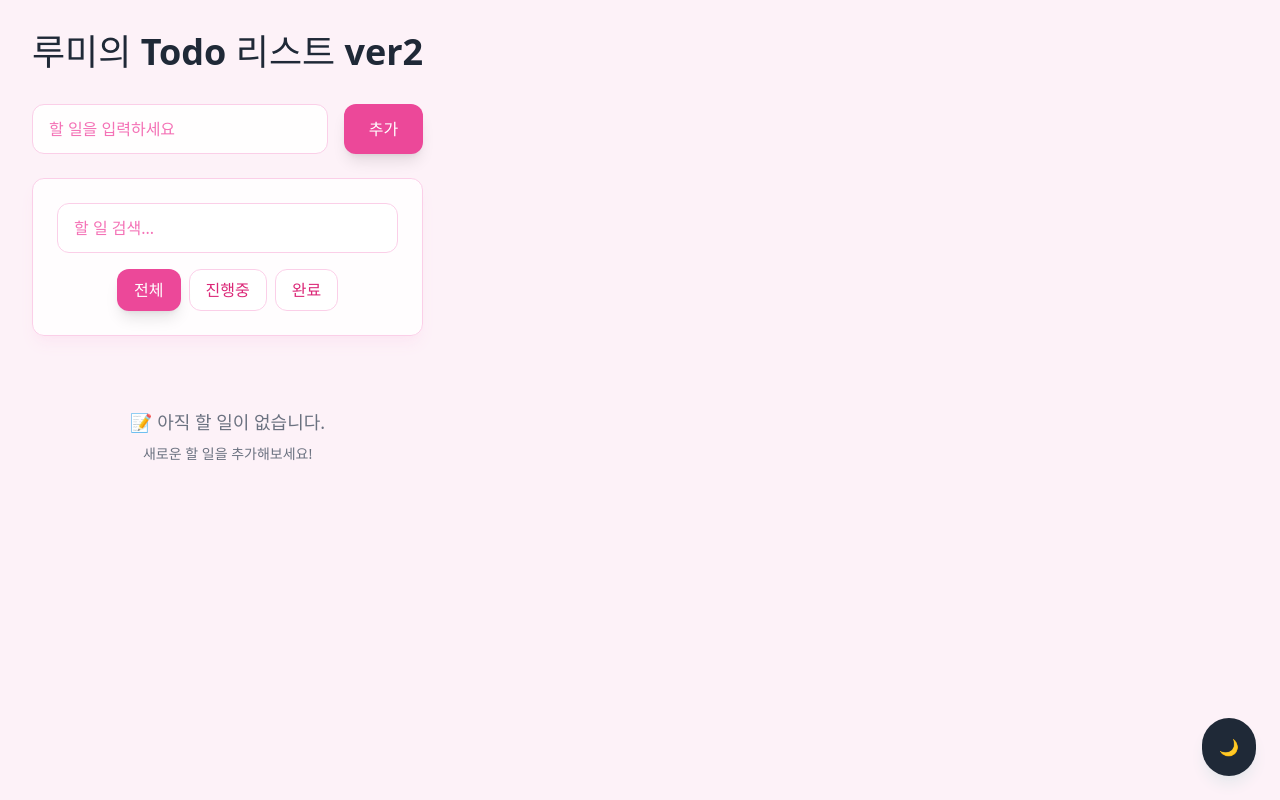
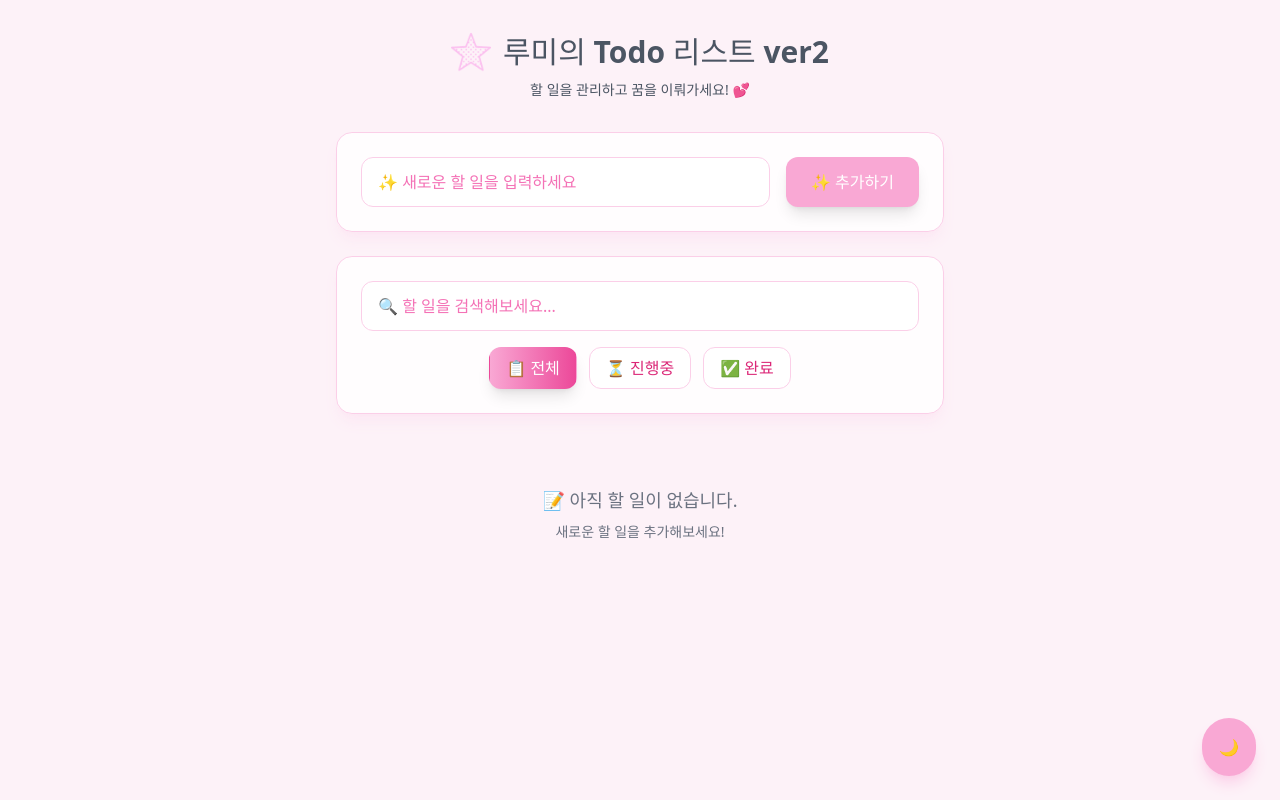
Before and after one commit to seo1120/to-do-ver2, a React (Vite) app: page / in a window 1280 px wide. Built offline with nearby package versions, Linux system fonts and the light colour scheme.

Commit message:
feat : 색상 수정

```diff
--- a/src/TodoApp.jsx
+++ b/src/TodoApp.jsx
@@ -85,14 +85,14 @@ function TodoApp() {
     }
   };
 
-  const toggleTodo = (id) => {
-    setTodos(todos.map((todo, index) =>
-      index === id ? { ...todo, completed: !todo.completed } : todo
+  const toggleTodo = (todoToToggle) => {
+    setTodos(todos.map(todo =>
+      todo === todoToToggle ? { ...todo, completed: !todo.completed } : todo
     ));
   };
 
-  const deleteTodo = (id) => {
-    setTodos(todos.filter((todo, index) => index !== id));
+  const deleteTodo = (todoToDelete) => {
+    setTodos(todos.filter(todo => todo !== todoToDelete));
   };
 
   const reorderTodos = (oldIndex, newIndex) => {
@@ -141,42 +141,58 @@ function TodoApp() {
         ? 'bg-gray-900 text-white'
         : 'bg-pink-50 text-gray-900'
     }`}>
-      <div className="container mx-auto p-4 md:p-8 max-w-4xl">
-        <div className="mb-8">
-          <h1 className={`text-2xl md:text-4xl font-bold text-center ${
-            isDarkMode ? 'text-white' : 'text-gray-800'
+      <div className="container mx-auto p-4 md:p-8 max-w-2xl">
+        <div className="mb-8 text-center">
+          <h1 className={`text-2xl md:text-3xl font-bold mb-2 flex items-center justify-center gap-3 ${
+            isDarkMode ? 'text-white' : 'text-gray-600'
           }`}>
+            <img
+              src="/pink-dot-star96.png"
+              alt="루미"
+              className="w-8 h-8 md:w-10 md:h-10"
+            />
             루미의 Todo 리스트 ver2
           </h1>
+          <p className={`text-sm ${
+            isDarkMode ? 'text-gray-300' : 'text-gray-600'
+          }`}>
+            할 일을 관리하고 꿈을 이뤄가세요! 💕
+          </p>
         </div>
 
       <form onSubmit={(e) => {
         e.preventDefault();
         addTodo();
       }}>
-        <div className="flex flex-col md:flex-row gap-4 mb-6">
+        <div className={`p-6 rounded-2xl mb-6 shadow-lg ${
+          isDarkMode
+            ? 'bg-gray-800/80 backdrop-blur-sm border border-gray-700'
+            : 'bg-white/80 backdrop-blur-sm border border-pink-200 shadow-pink-100'
+        }`}>
+          <div className="flex flex-col md:flex-row gap-4">
             <input
               type="text"
               value={inputText}
               onChange={(e) => setInputText(e.target.value)}
-            placeholder="할 일을 입력하세요"
+              placeholder="✨ 새로운 할 일을 입력하세요"
               className={`flex-1 px-4 py-3 border rounded-xl focus:outline-none focus:ring-2 focus:ring-pink-400 focus:border-pink-400 transition-all duration-300 ${
                 isDarkMode
-                ? 'bg-gray-800/50 border-gray-600 text-white placeholder-gray-400'
+                  ? 'bg-gray-700/50 border-gray-600 text-white placeholder-gray-400'
                   : 'bg-white/90 border-pink-200 text-gray-900 placeholder-pink-400'
               }`}
             />
             <button
               type="submit"
-            className="w-full md:w-auto px-6 py-3 bg-pink-500 hover:bg-pink-600 text-white rounded-xl font-medium transition-all duration-300 shadow-lg hover:shadow-pink-200 hover:scale-105"
+              className="w-full md:w-auto px-6 py-3 bg-pink-300 hover:bg-pink-500 text-white rounded-xl font-medium transition-all duration-300 shadow-lg hover:shadow-pink-200 hover:scale-105"
             >
-            추가
+              ✨ 추가하기
             </button>
+          </div>
         </div>
       </form>
 
       {/* 검색 및 필터 */}
-      <div className={`p-6 rounded-xl mb-6 transition-all duration-300 shadow-lg ${
+      <div className={`p-6 rounded-2xl mb-6 transition-all duration-300 shadow-lg ${
         isDarkMode
           ? 'bg-gray-800/80 backdrop-blur-sm border border-gray-700'
           : 'bg-white/80 backdrop-blur-sm border border-pink-200 shadow-pink-100'
@@ -184,7 +200,7 @@ function TodoApp() {
         <div className="mb-4">
           <input
             type="text"
-            placeholder="할 일 검색..."
+            placeholder="🔍 할 일을 검색해보세요..."
             value={searchText}
             onChange={(e) => setSearchText(e.target.value)}
             className={`w-full px-4 py-3 border rounded-xl focus:outline-none focus:ring-2 focus:ring-pink-400 focus:border-pink-400 transition-all duration-300 ${
@@ -194,42 +210,42 @@ function TodoApp() {
             }`}
           />
         </div>
-        <div className="flex flex-wrap gap-2 justify-center">
+        <div className="flex flex-wrap gap-3 justify-center">
           <button
             className={`px-4 py-2 rounded-xl font-medium transition-all duration-300 ${
               filter === 'all'
-                ? 'bg-pink-500 text-white shadow-lg'
+                ? 'bg-gradient-to-r from-pink-300 to-pink-500 text-white shadow-lg'
                 : isDarkMode
                   ? 'bg-gray-700/50 text-gray-300 border border-gray-600 hover:bg-gray-600 hover:scale-105'
                   : 'bg-white/80 text-pink-600 border border-pink-200 hover:bg-pink-50 hover:scale-105'
             }`}
             onClick={() => setFilter('all')}
           >
-            전체
+            📋 전체
           </button>
           <button
             className={`px-4 py-2 rounded-xl font-medium transition-all duration-300 ${
               filter === 'active'
-                ? 'bg-pink-500 text-white shadow-lg'
+                ? 'bg-gradient-to-r from-pink-300 to-pink-500 text-white shadow-lg'
                 : isDarkMode
                   ? 'bg-gray-700/50 text-gray-300 border border-gray-600 hover:bg-gray-600 hover:scale-105'
                   : 'bg-white/80 text-pink-600 border border-pink-200 hover:bg-pink-50 hover:scale-105'
             }`}
             onClick={() => setFilter('active')}
           >
-            진행중
+            ⏳ 진행중
           </button>
           <button
             className={`px-4 py-2 rounded-xl font-medium transition-all duration-300 ${
               filter === 'completed'
-                ? 'bg-pink-500 text-white shadow-lg'
+                ? 'bg-gradient-to-r from-pink-300 to-pink-500 text-white shadow-lg'
                 : isDarkMode
                   ? 'bg-gray-700/50 text-gray-300 border border-gray-600 hover:bg-gray-600 hover:scale-105'
                   : 'bg-white/80 text-pink-600 border border-pink-200 hover:bg-pink-50 hover:scale-105'
             }`}
             onClick={() => setFilter('completed')}
           >
-            완료
+            ✅ 완료
           </button>
         </div>
       </div>
@@ -245,15 +261,15 @@ function TodoApp() {
             <span className={`text-sm font-medium ${
               isDarkMode ? 'text-gray-300' : 'text-gray-600'
             }`}>전체: {totalTodos}</span>
+            <span className="text-sm font-medium text-pink-400">진행중: {pendingTodos}</span>
             <span className="text-sm font-medium text-pink-500">완료: {completedTodos}</span>
-            <span className="text-sm font-medium text-pink-400">진행중: {pendingTodos}</span>
           </div>
           <div className="flex items-center gap-4">
             <div className={`flex-1 h-4 rounded-full overflow-hidden ${
               isDarkMode ? 'bg-gray-700' : 'bg-gray-200'
             }`}>
               <div
-                className="h-full bg-pink-500 transition-all duration-300 ease-in-out"
+                className="h-full bg-pink-300 transition-all duration-300 ease-in-out"
                 style={{ width: `${progressPercentage}%` }}
               ></div>
             </div>
@@ -271,13 +287,13 @@ function TodoApp() {
         <div className="flex flex-col md:flex-row gap-3 justify-center mb-6">
           <button
             onClick={completeAll}
-            className="px-6 py-3 bg-pink-500 hover:bg-pink-600 text-white rounded-xl font-medium transition-all duration-300 shadow-lg hover:shadow-pink-200 hover:scale-105"
+            className="px-6 py-3 bg-pink-300 hover:bg-pink-500 text-white rounded-xl font-medium transition-all duration-300 shadow-lg hover:shadow-pink-200 hover:scale-105"
           >
             모두 완료
           </button>
           <button
             onClick={deleteAll}
-            className="px-6 py-3 bg-red-500 hover:bg-red-600 text-white rounded-xl font-medium transition-all duration-300 shadow-lg hover:shadow-red-200 hover:scale-105"
+            className="px-6 py-3 bg-blue-300 hover:bg-blue-500 text-white rounded-xl font-medium transition-all duration-300 shadow-lg hover:shadow-pink-200 hover:scale-105"
           >
             모두 삭제
           </button>
@@ -308,11 +324,7 @@ function TodoApp() {
         <div className="text-center mt-8 mb-4">
           <button
             onClick={clearLocalStorage}
-            className={`text-xs px-3 py-1 rounded-full transition-all duration-300 hover:scale-105 ${
-              isDarkMode
-                ? 'bg-gray-700/50 text-gray-400 hover:bg-gray-600/50 hover:text-gray-300'
-                : 'bg-gray-200/50 text-gray-500 hover:bg-gray-300/50 hover:text-gray-600'
-            }`}
+            className="text-xs px-3 py-1 rounded-full bg-pink-300 hover:bg-pink-500 text-white transition-all duration-300 hover:scale-105 shadow-lg hover:shadow-pink-200"
           >
             데이터 초기화
           </button>
@@ -324,8 +336,8 @@ function TodoApp() {
         onClick={toggleDarkMode}
         className={`fixed bottom-6 right-6 p-4 rounded-full shadow-lg transition-all duration-300 z-50 hover:scale-110 ${
           isDarkMode
-            ? 'bg-pink-500 hover:bg-pink-600 text-white shadow-pink-200'
-            : 'bg-gray-800 hover:bg-gray-700 text-white shadow-gray-200'
+            ? 'bg-pink-300 hover:bg-pink-500 text-white shadow-pink-200'
+            : 'bg-pink-300 hover:bg-pink-500 text-white shadow-pink-200'
         }`}
         title={isDarkMode ? '라이트 모드로 전환' : '다크 모드로 전환'}
       >
--- a/src/TodoList.jsx
+++ b/src/TodoList.jsx
@@ -36,13 +36,14 @@ function SortableTodoItem({ todo, index, onToggle, onDelete, isDarkMode }) {
   };
 
   return (
-    <div ref={setNodeRef} style={style} {...attributes} {...listeners}>
+    <div ref={setNodeRef} style={style} {...attributes}>
       <TodoItem
         todo={todo}
         index={index}
         onToggle={onToggle}
         onDelete={onDelete}
         isDarkMode={isDarkMode}
+        dragListeners={listeners}
       />
     </div>
   );
@@ -74,14 +75,14 @@ function TodoList({ todos, onToggle, onDelete, onReorder, isDarkMode = false })
       onDragEnd={handleDragEnd}
     >
       <SortableContext items={todos.map((todo, index) => todo.id || index)} strategy={verticalListSortingStrategy}>
-        <div className="grid grid-cols-1 md:grid-cols-2 gap-4">
+        <div className="grid grid-cols-1 gap-3">
           {todos.map((todo, index) => (
             <SortableTodoItem
               key={todo.id || index}
               todo={todo}
               index={index}
-              onToggle={onToggle}
-              onDelete={onDelete}
+              onToggle={() => onToggle(todo)}
+              onDelete={() => onDelete(todo)}
               isDarkMode={isDarkMode}
             />
           ))}
--- a/src/index.css
+++ b/src/index.css
@@ -24,8 +24,6 @@ a:hover {
 
 body {
   margin: 0;
-  display: flex;
-  place-items: center;
   min-width: 320px;
   min-height: 100vh;
   background-color: #fdf2f8; /* 연한 핑크 배경 */
```
Also changed, not shown: src/TodoItem.jsx (+21 -12 lines). Lines whose indentation alone changed are shown as unchanged.
